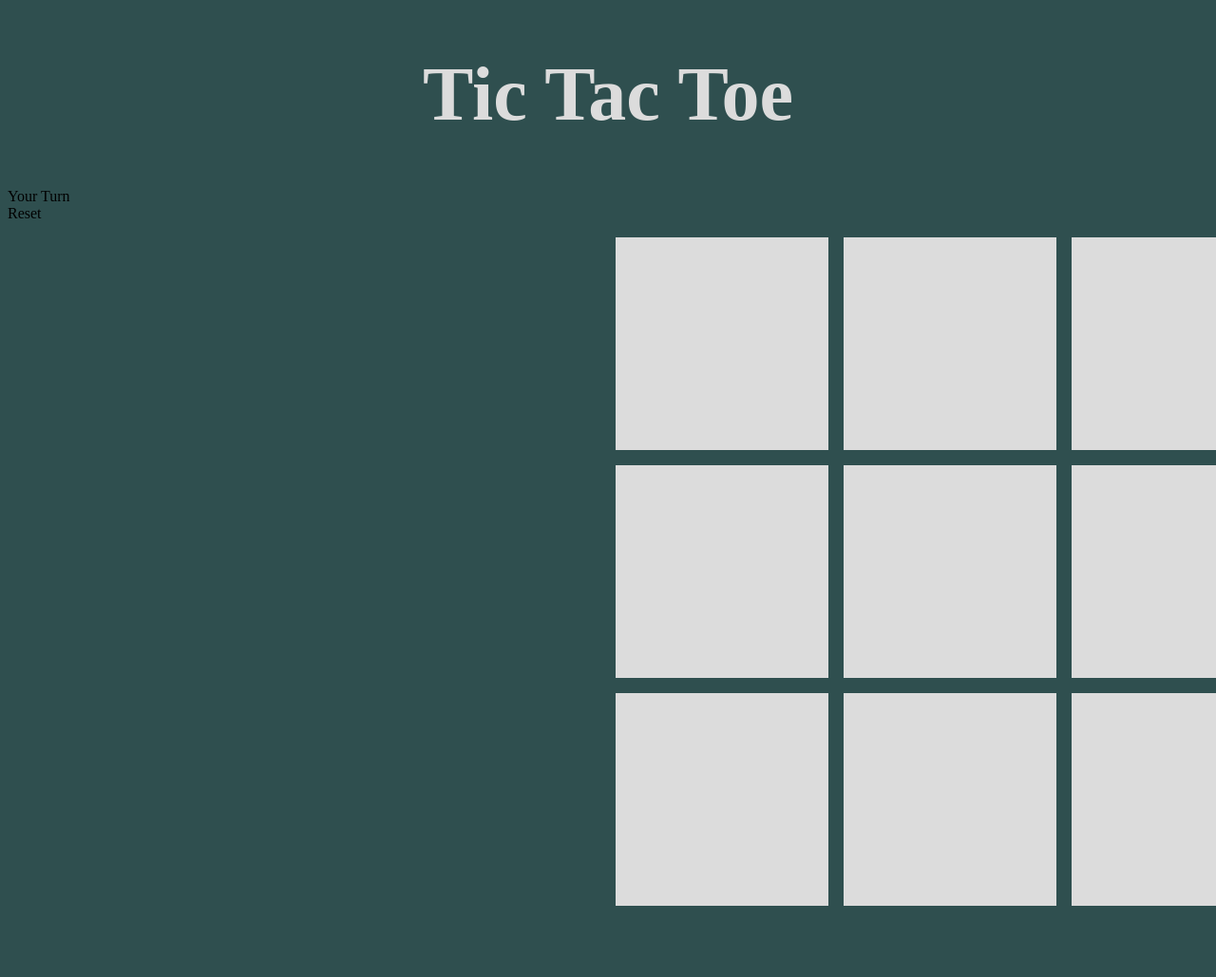
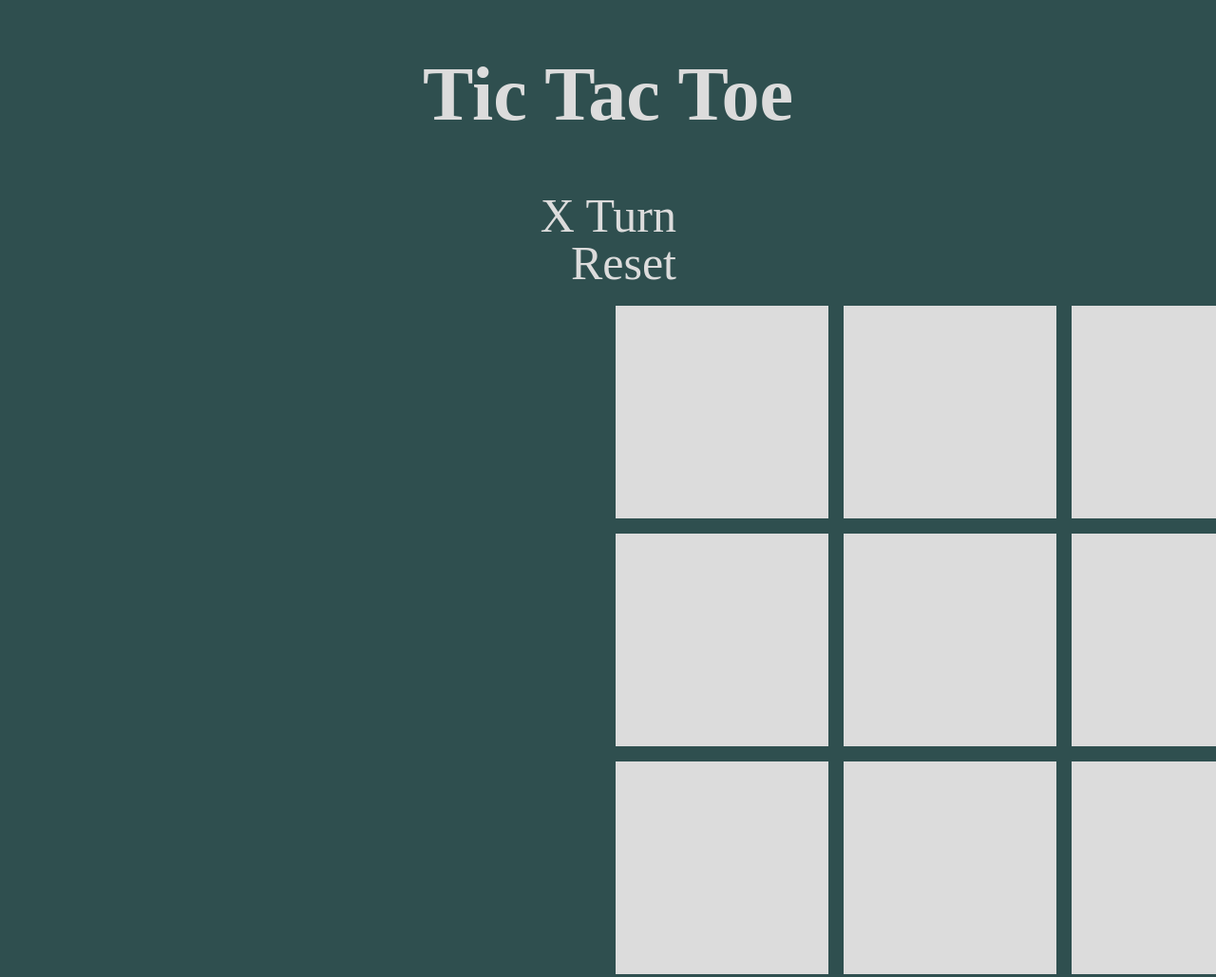
Before and after one commit to JessMair/Tic-Tac-Toe, a plain HTML site: page index.html in a window 1280 px wide. Shown: the top 1029 px of the page at 95% size. Drawn offline with Linux system fonts and the light colour scheme.

Commit message:
style and tidy up the reset and play status buttons and the grid

```diff
--- a/assets/css/style.css
+++ b/assets/css/style.css
@@ -1,6 +1,7 @@
 body {
     background: #2f4f4f;
     justify-content: center;
+
 }
 
 .heading {
@@ -32,3 +33,48 @@ body {
     width: 10rem;
     padding: 2rem;
 }
+
+.player-turn {
+    font-size: 50px;
+    color: #dcdcdc;
+    text-align: right;
+    padding-right: 35rem;
+    margin-top: 15px;
+    margin-bottom: 30px;
+    height: 20px;
+  }
+
+  .reset-button {
+
+    font-size: 50px;
+    cursor: pointer;
+    color: #dcdcdc;
+    text-align: right;
+    padding-right: 35rem;
+  }
+
+  .reset-button:hover {
+    color: #b2222b;
+  }
+
+
+  .x,
+  .o {
+      cursor: default;
+  }
+
+
+  .x::after {
+      content: "x";
+      font-size: 150px;
+  }
+
+  .o::after {
+    content: "o";
+    font-size: 150px;
+}
+
+
+  .won::after {
+      color: #b2222b;
+  }
--- a/index.html
+++ b/index.html
@@ -13,8 +13,7 @@
     <body>
         <div class="container">
             <h1 class="heading">Tic Tac Toe</h1>
-            <div class="player-turn"></div>
-            <div class="status">Your Turn</div>
+            <div class="player-turn">X Turn </div>
             <div class="reset-button">Reset</div>
         </div>
            <div class="grid">
```
